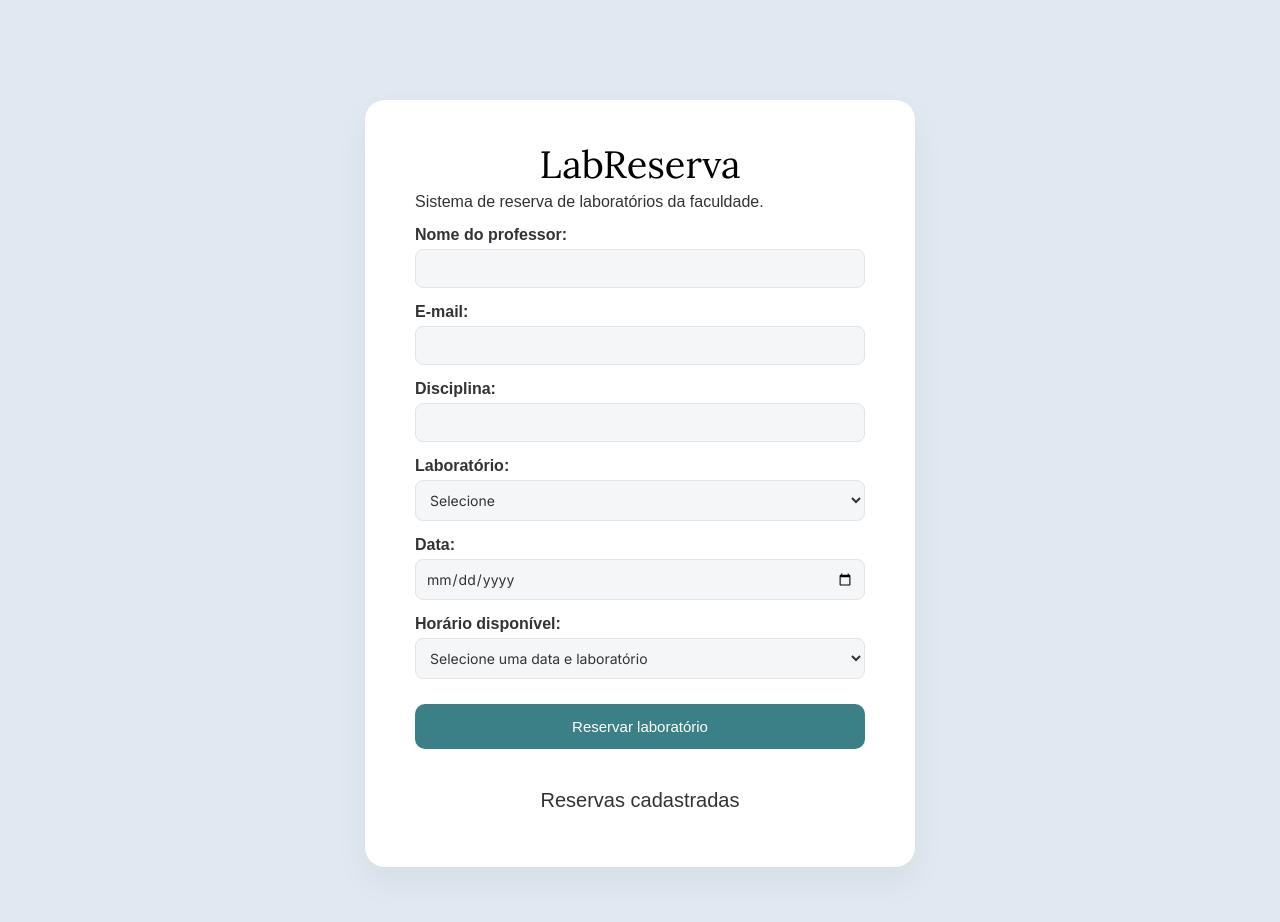
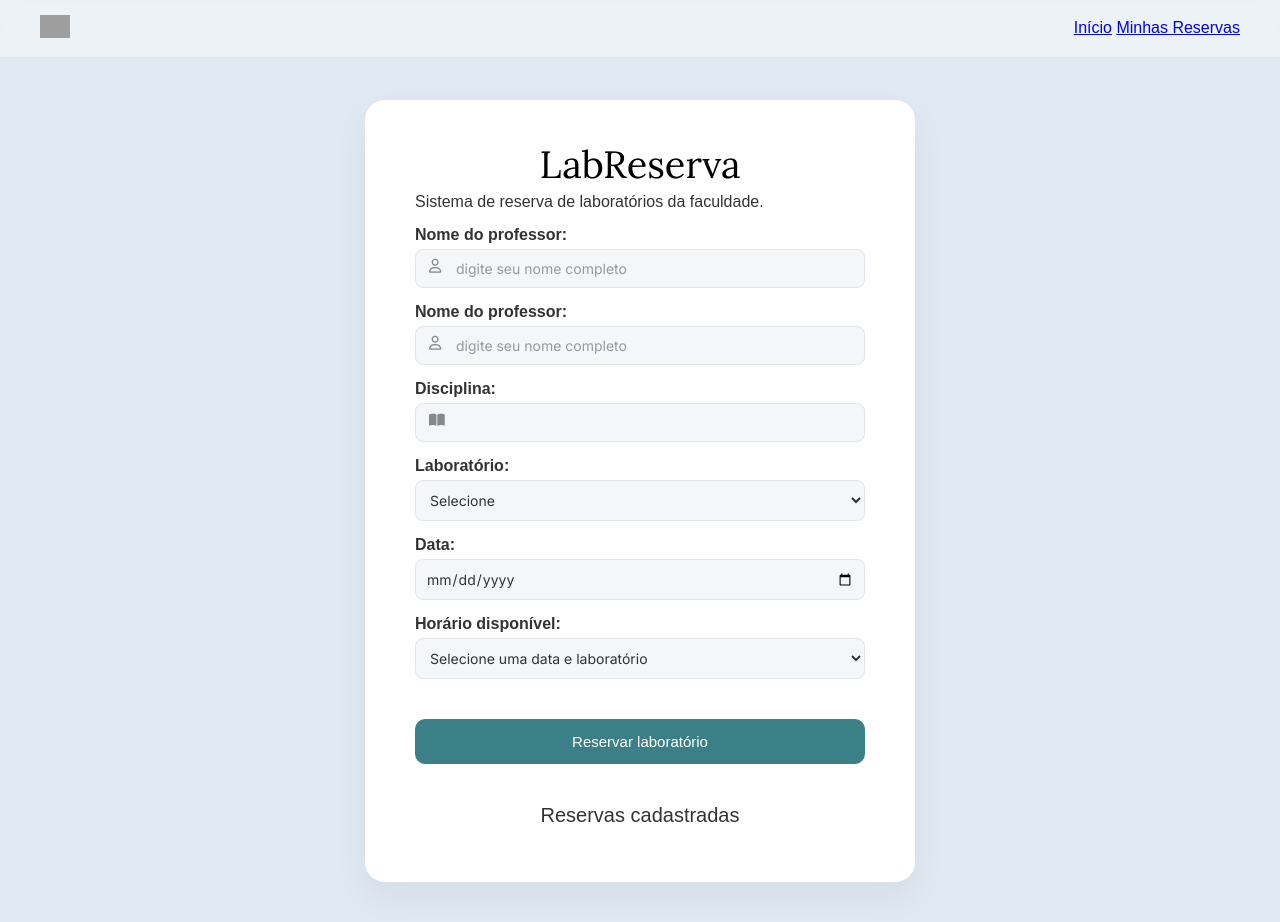
Before and after one commit to Amanda1912/labreserva, a Flask app: page / in a window 1280 px wide. Before the commit the page ends 867 px from the top, so only its background shows below. Run offline with Flask 3, Linux system fonts and the light colour scheme; data that the repository does not hold is empty; grey boxes are pictures that could not be loaded.

Commit message:
feat:alteração_body

```diff
--- a/app/templates/index.html
+++ b/app/templates/index.html
@@ -176,45 +176,76 @@
             box-shadow: 0 2px 5px rgba(0,0,0,0.02);
         }
 
-        footer {
-            margin-top: auto;
-            padding: 20px;
-            font-size: 12px;
-            color: #666;
-        }
 
     </style>
 </head>
 <body>
 
+    <nav class="navbar">
+        <div class="logo">
+            <img src="https://cdn-icons-png.flaticon.com/512/2926/2926284.png" alt="Logo" width="30">
+        </div>
+        <div class="nav-links">
+            <a href="#">Início</a>
+            <a href="#">Minhas Reservas</a>
+         </div>
+    </nav>
+
 <div class="container">
     <h1>LabReserva</h1>
     <p>Sistema de reserva de laboratórios da faculdade.</p>
 
+    <div class="input-group">
         <label>Nome do professor:</label>
-    <input type="text" id="professor">
+        <div class="input-wrapper">
+            <i class="fa-regular fa-user left-icon"></i>
+            <input type="text" id="professor" class="has-icon" placeholder="digite seu nome completo">
+        </div>
+    </div>
 
-    <label>E-mail:</label>
-    <input type="email" id="email">
+    <div class="input-group">
+        <label>Nome do professor:</label>
+        <div class="input-wrapper">
+            <i class="fa-regular fa-user left-icon"></i>
+            <input type="text" id="professor" class="has-icon" placeholder="digite seu nome completo">
+        </div>
+    </div>
 
+    <div class="input-group">
         <label>Disciplina:</label>
-    <input type="text" id="disciplina">
+        <div class="input-wrapper">
+            <i class="fa-solid fa-book-open left-icon"></i>
+            <input type="text" id="disciplina" class="has-icon">
+        </div>
+    </div>
 
+    <div class="input-group">
         <label>Laboratório:</label>
+        <div class="input-wrapper">
             <select id="laboratorio">
                 <option value="">Selecione</option>
                 {% for lab in laboratorios %}
                     <option value="{{ lab }}">{{ lab }}</option>
                 {% endfor %}
             </select>
+        </div>
+    </div>
 
+   <div class="input-group">
         <label>Data:</label>
+        <div class="input-wrapper">
             <input type="date" id="data">
+        </div>
+    </div>
 
+   <div class="input-group">
         <label>Horário disponível:</label>
+        <div class="input-wrapper">
             <select id="horario">
                 <option value="">Selecione uma data e laboratório</option>
             </select>
+        </div>
+    </div>
 
     <button onclick="reservar()">Reservar laboratório</button>
 
```
Lines whose indentation alone changed are shown as unchanged.
